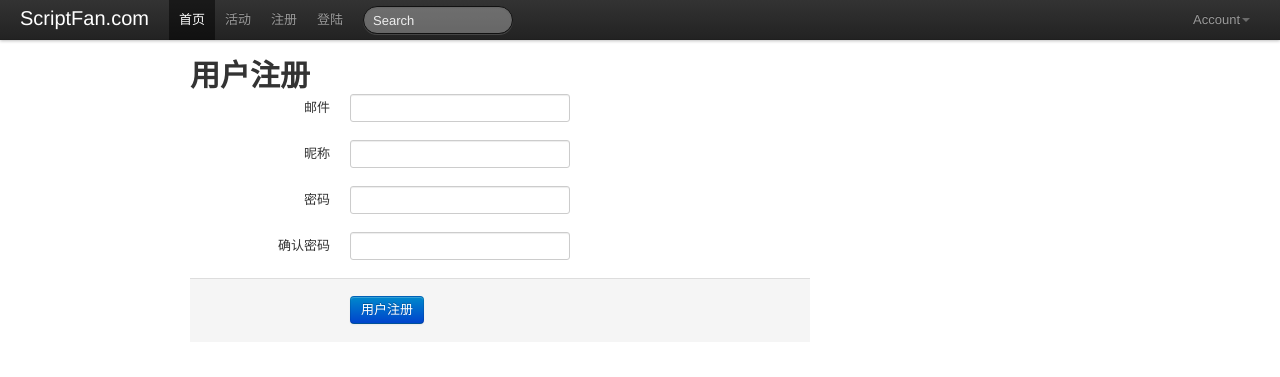
After one commit to ScriptFan/ScriptFan.com, a Python web app: template website/scriptfan/templates/user/register.html in a window 1280 px wide. The commit adds this page. Shown: the top 377 px of the page. Run offline with Jinja, Linux system fonts and the light colour scheme; the template is opened without the code that fills it, so the values that code supplies are empty.

Commit message:
优化项目结构，完善页面模板，添加简单的用户注册页面

```diff
--- a/requirements.txt
+++ b/requirements.txt
@@ -1,6 +1,8 @@
 flask >= 0.8
 flask-script >= 0.3.3
 flask-sqlalchemy >= 0.16
+flask-login >= 0.1.3
+flask-wtf >= 0.8
 flask-admin >= 1.0.1
 flask-openid >= 1.0.1
 flask-principal >= 0.3
--- a/website/manage.py
+++ b/website/manage.py
@@ -5,8 +5,7 @@ sys.path.insert(0, os.path.dirname(os.path.dirname(__file__)))
 
 from flask import Flask
 from flaskext.script import Manager, Shell
-from scriptfan import config_app, dispatch_handlers, dispatch_apps
-from scriptfan.extensions import *
+from scriptfan import app, db, config_app, dispatch_handlers, dispatch_apps
 
 manager = Manager(app, with_default_commands=False)
 
--- /dev/null
+++ b/website/scriptfan/extensions/__init__.py
@@ -0,0 +1,6 @@
+#-*- coding: utf-8 -*-
+from flaskext.openid import OpenID
+from flask.ext.sqlalchemy import SQLAlchemy
+
+oid = OpenID()
+db = SQLAlchemy()
--- a/website/scriptfan/models/__init__.py
+++ b/website/scriptfan/models/__init__.py
@@ -1,7 +1,9 @@
 #!/usr/bin/env python
 #-*-coding:utf-8-*-
-from scriptfan.extensions import db
+from flask.ext.sqlalchemy import SQLAlchemy
 from datetime import datetime
+
+db = SQLAlchemy()
 
 def getUserObject(slug=None, user_id=None):
     user = None
--- a/website/scriptfan/templates/base.html
+++ b/website/scriptfan/templates/base.html
@@ -1,6 +1,7 @@
+<!DOCTYPE html>
 <html>
     <head>
-        <meta charset="utf-8" />
+        <meta http-equiv="Content-Type" content="text/html; charset=utf-8" />
         <title>{% block title %}{% endblock %} - ScriptFan.com</title>
 
         <!-- 全局样式 -->
@@ -26,15 +27,16 @@
 							<li class="active"><a href="/">首页</a></li>
                             <li><a href="#">活动</a></li>
                             {% if session.user %}
+                                <li><a href="{{ url_for('user.profile') }}">用户资料</a></li>
+                                <li><a href="{{ url_for('user.login') }}">退出</a></li>
+                            {% else %}
                                 <li><a href="{{ url_for('user.register') }}">注册</a></li>
                                 <li><a href="{{ url_for('user.login') }}">登陆</a></li>
-                            {% else %}
-                                <li><a href="{{ url_for('user.profile') }}">用户资料</a></li>
-                                <li><a href="{{ url_for('user.login') }}">退出</a></li>
                             {% endif %}
 						</ul>
-						<form class="navbar-search pull-left">
-							<input type="text" class="search-query" placeholder="Search" />
+					</div>
+                    <form class="navbar-search pull-left" action="">
+                        <input type="text" class="search-query span2" placeholder="Search">
                     </form>
                     <ul class="nav pull-right">
                         <li class="dropdown">
@@ -46,10 +48,10 @@
 				</div>
 			</div>
 		</div>
-		</div>
 		<div class="container">
-			<div class="span8">{% block content %}{% endblock %}</div>
-			<div class="span4">{% block sidebar %}{% endblock %}</div>
+			<div class="content span8">{% block content %}{% endblock %}</div>
+			<div class="sidebar span4">{% block sidebar %}{% endblock %}</div>
+			<div class="footer">{% block footer %}{% endblock %}</div>
 		</div>
     </body>
 </html>
--- /dev/null
+++ b/website/scriptfan/templates/error.html
@@ -0,0 +1,2 @@
+<strong>{{ title }}</strong>
+{{ message }}
--- /dev/null
+++ b/website/scriptfan/templates/index.html
@@ -0,0 +1,3 @@
+{% extends "base.html" %}
+
+{% block title %}首面{% endblock %}
--- /dev/null
+++ b/website/scriptfan/templates/user/login.html
@@ -0,0 +1 @@
+{% extends "base.html" %}
--- /dev/null
+++ b/website/scriptfan/templates/user/profile.html
@@ -0,0 +1 @@
+{% extends "base.html" %}
--- /dev/null
+++ b/website/scriptfan/templates/user/register.html
@@ -0,0 +1,40 @@
+{% extends "base.html" %}
+{% block title %}注册会员{% endblock %}
+{% block content %}
+<h1>用户注册</h1>
+<form action="{{ url_for('user.register') }}" class="form-horizontal" id="form-register" method="post">
+    <fieldset>
+        <div class="control-group">
+            <label class="control-label">邮件</label>
+            <div class="controls">
+                <input type="text" name="email" />
+                <span class="help-inline"></span>
+            </div>
+        </div>
+        <div class="control-group">
+            <label class="control-label">昵称</label>
+            <div class="controls">
+                <input type="text" name="nickname" />
+                <span class="help-inline"></span>
+            </div>
+        </div>
+        <div class="control-group">
+            <label class="control-label">密码</label>
+            <div class="controls">
+                <input type="password" name="password" class="password" />
+                <span class="help-inline"></span>
+            </div>
+        </div>
+        <div class="control-group">
+            <label class="control-label">确认密码</label>
+            <div class="controls">
+                <input type="password" class="repassword"/>
+                <span class="help-inline"></span>
+            </div>
+        </div>
+        <div class="form-actions">
+            <button type="submit" class="btn btn-primary">用户注册</button>
+        </div>
+    </fieldset>
+</form>
+{% endblock %}
--- a/website/scriptfan/views/__init__.py
+++ b/website/scriptfan/views/__init__.py
@@ -1,4 +1,4 @@
 #!/usr/bin/env python
-__all__ = ["newsmodular", "sitemodular"]
-from post import postmodular
-from site import sitemodular
+# from post import postmodular
+from site import siteapp
+from user import userapp
--- a/website/scriptfan/views/site.py
+++ b/website/scriptfan/views/site.py
@@ -2,8 +2,8 @@
 #-*-coding:utf-8-*-
 from flask import Blueprint, render_template
 
-sitemodular = Blueprint("site", __name__, url_prefix="/")
+siteapp = Blueprint("site", __name__)
 
-@sitemodular.route("/")
+@siteapp.route("/")
 def index():
-    return render_template("site/index.html")
+    return render_template("index.html")
```
Also changed, not shown: website/scriptfan/__init__.py (+11 -5 lines), website/scriptfan/extensions.py (deleted, +0 -9 lines), website/scriptfan/views/user.py (+12 -3 lines). Lines whose indentation alone changed are shown as unchanged.
